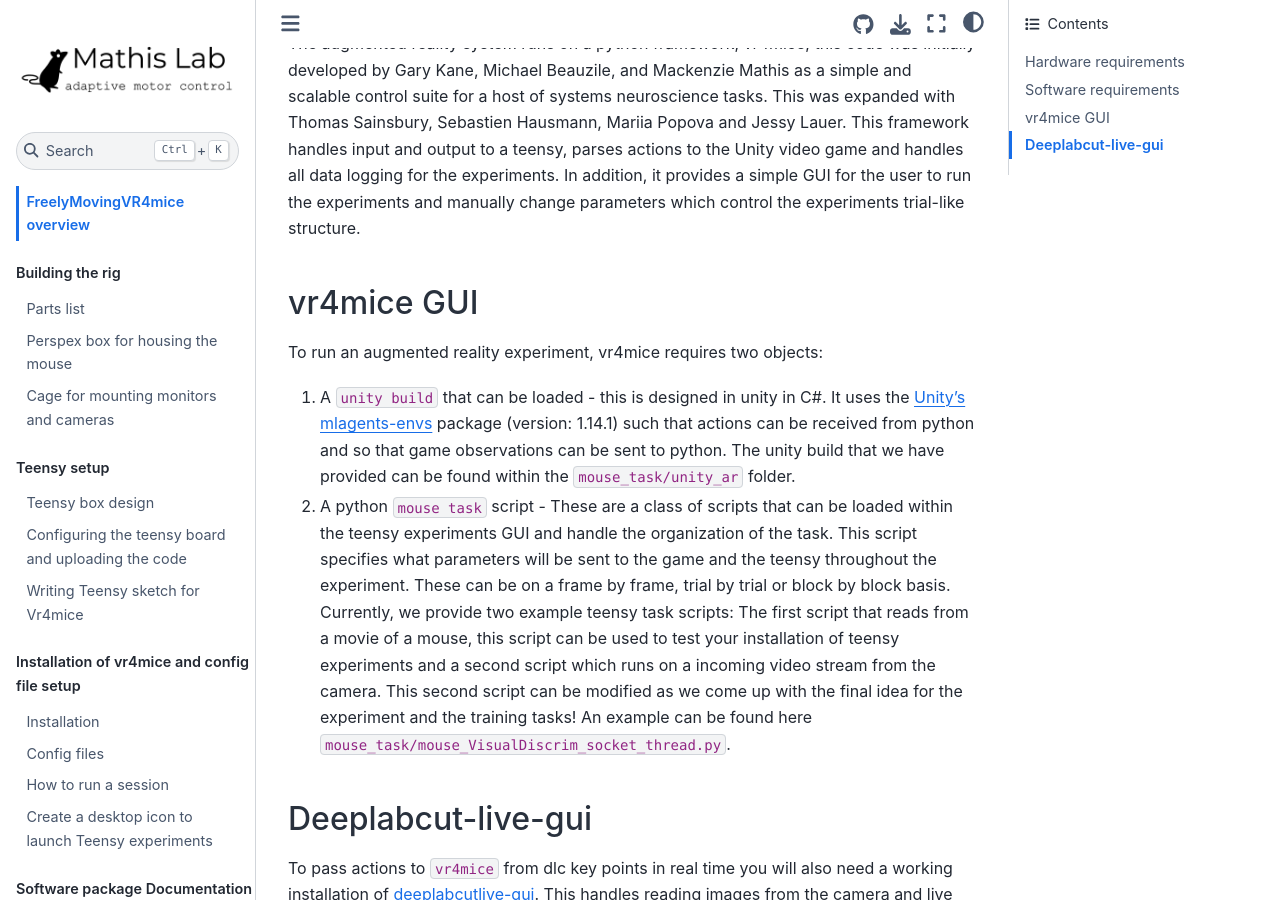
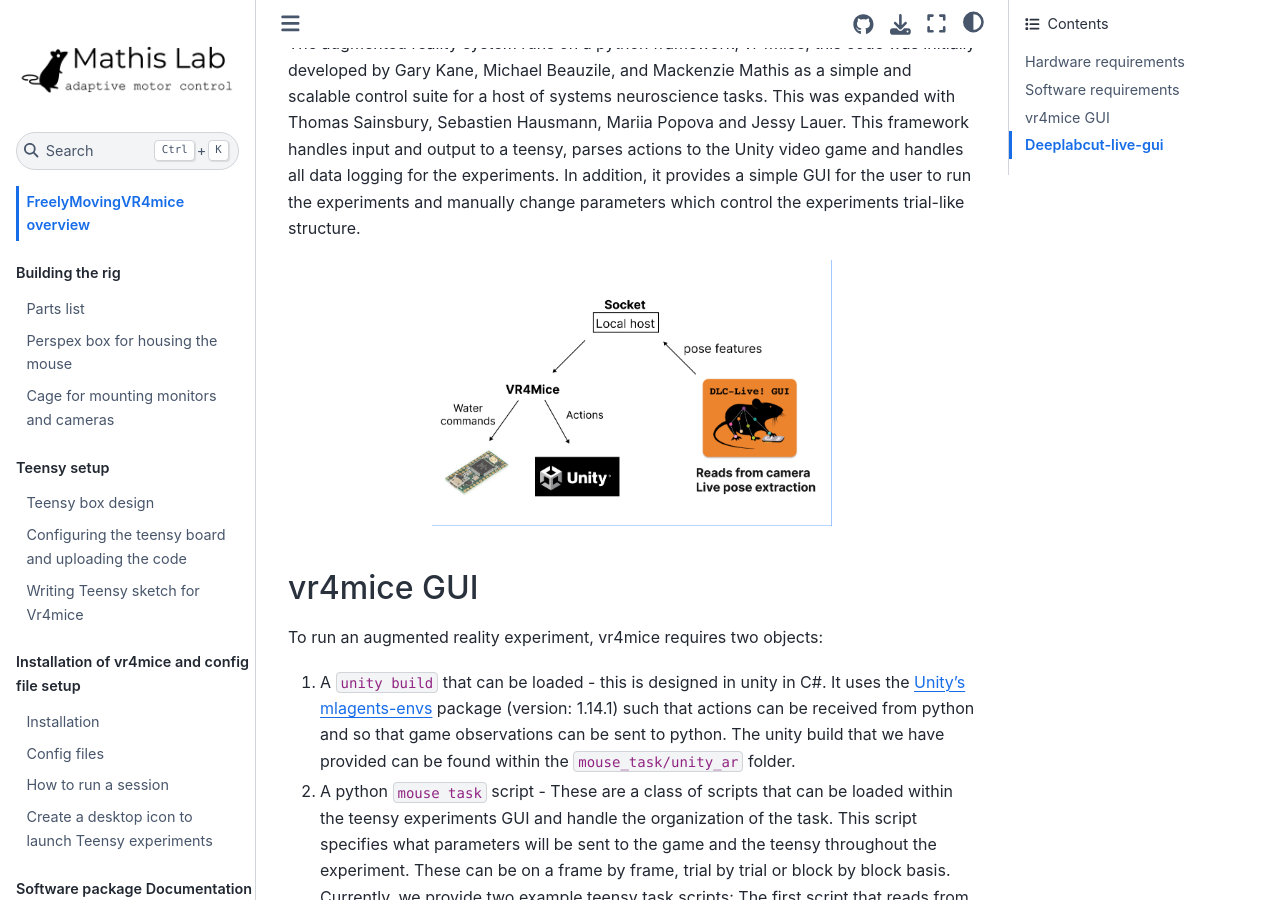
Before and after one commit to MMathisLab/FreelyMovingVR4Mice, a Jupyter Book: the page built from docs/vr4mice_overview.md, in a window 1280 px wide and 900 px high, scrolled down 1223 px. Built offline with Jupyter Book 1.0.4 settings and Sphinx 7.4.7 and the Sphinx Book theme 1.1.4, drawn with Linux system fonts in a browser that asks for light colours.

Commit message:
added VR schema

````diff
--- a/docs/vr4mice_overview.md
+++ b/docs/vr4mice_overview.md
@@ -21,6 +21,13 @@ FreelyMovingVR4mice uses two GUIs (vr4mice and Deeplabcut-live-gui) that were bo
 
 The augmented reality system runs on a python framework, vr4mice, this code was initially developed by Gary Kane, Michael Beauzile, and Mackenzie Mathis as a simple and scalable control suite for a host of systems neuroscience tasks. This was expanded with Thomas Sainsbury, Sebastien Hausmann, Mariia Popova and Jessy Lauer. This framework handles input and output to a teensy, parses actions to the Unity video game and handles all data logging for the experiments. In addition, it provides a simple GUI for the user to run the experiments and manually change parameters which control the experiments trial-like structure.
 
+```{image} ../docs/images/VR4mice_schematic.png
+:alt: AR
+:class: bg-primary mb-1
+:width: 400px
+:align: center
+```
+
 ## vr4mice GUI
 To run an augmented reality experiment, vr4mice requires two objects:
 
````
Also changed, not shown: docs/images/VR4mice_schematic.png (added).
